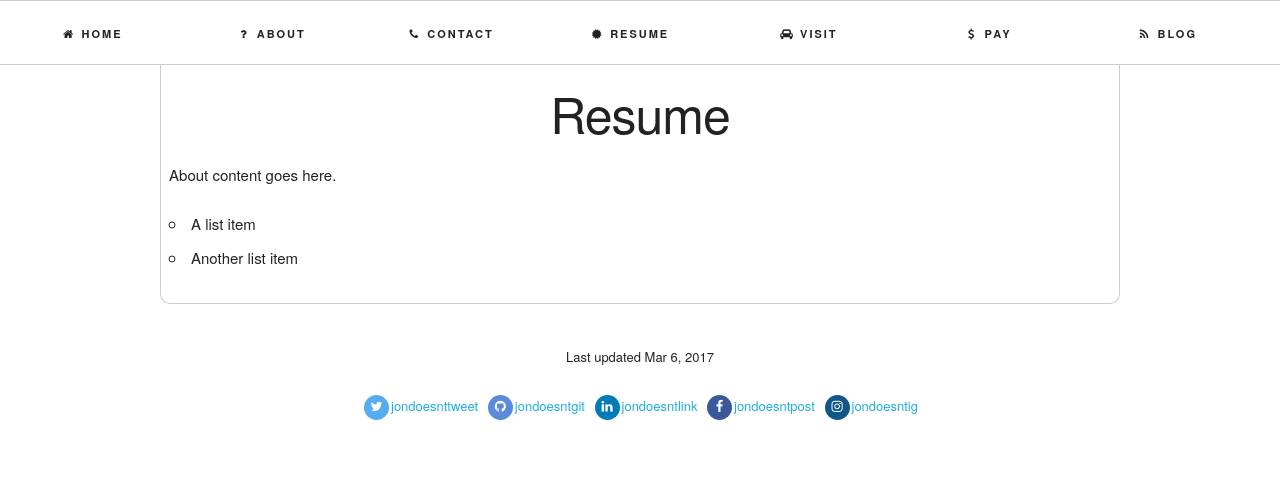
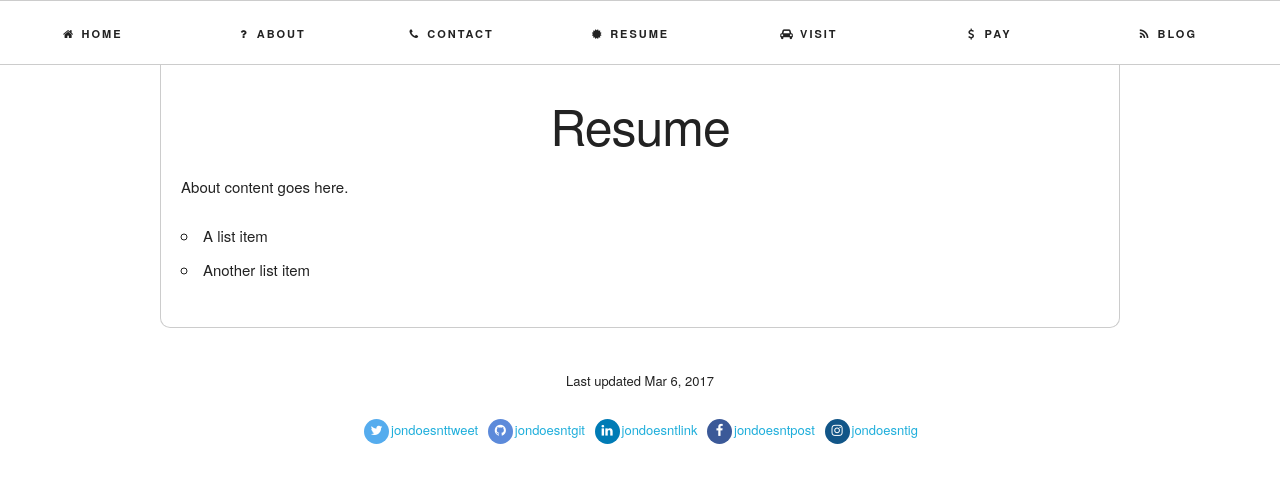
Before and after one commit to jondoesntgit/jondoesntgit.github.io, a Jekyll site: the page built from _pages/03_resume.md, in a window 1280 px wide. Shown: the top 483 px of the page. Built offline with Jekyll 4.4.1, drawn with Linux system fonts in a browser that asks for light colours; nearby versions of some CDN libraries; some web fonts are replaced.

```diff
--- a/_sass/_layout.scss
+++ b/_sass/_layout.scss
@@ -4,7 +4,7 @@
   border: 1px solid $border;
   border-radius: 0px 0px 10px 10px;
   border-top: 0;
-  padding: 8px;
+  padding: 20px;
 }
 
 header {
```
